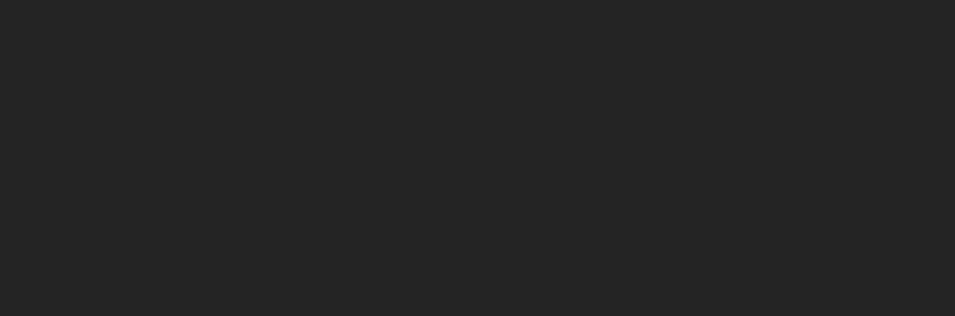
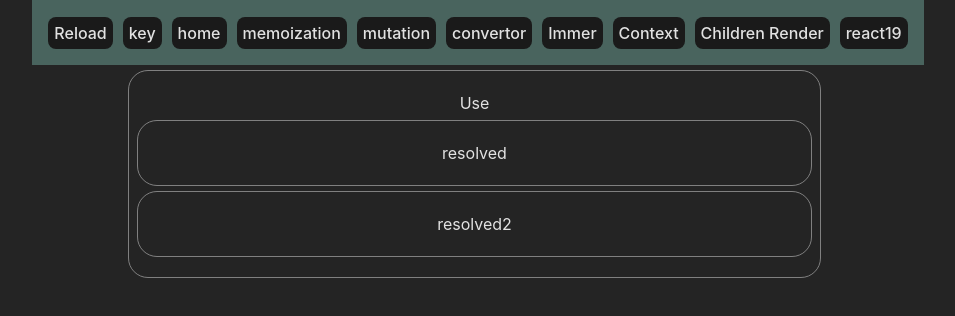
Before and after one commit to Merzaad/learning_react, a React (Vite) app: page /react19 in a window 1280 px wide. Before the commit this address had no page. Shown: the top 316 px of the page, without its empty margins (162-1117 px from the left). Built offline with nearby package versions, Linux system fonts and the light colour scheme.

Commit message:
use hook

```diff
--- a/src/App.tsx
+++ b/src/App.tsx
@@ -13,6 +13,7 @@
 import Immer from './pages/Immer'
 import Context from './pages/Context'
 import ChildrenRender from './pages/ChildrenRender'
+import React19 from './pages/react19'
 
 function App() {
   const [update, setUpdate] = React.useState(false)
@@ -39,6 +40,7 @@
             <Route path="/immer" element={<Immer />} />
             <Route path="/context" element={<Context />} />
             <Route path="/childrenRender" element={<ChildrenRender />} />
+            <Route path="/react19" element={<React19 />} />
           </Route>
         </Routes>
       </BrowserRouter>
--- a/src/components/Box/index.css
+++ b/src/components/Box/index.css
@@ -8,6 +8,7 @@
   border-radius: 20px;
   padding: 20px 5px;
   width: 99%;
+
 }
 .box .btns {
   display: flex;
--- a/src/components/Layout/index.tsx
+++ b/src/components/Layout/index.tsx
@@ -12,7 +12,7 @@
         style={{
           backdropFilter: 'blur(4px)',
           backgroundColor: `${themeColor}50`,
-          padding: '1rem'
+          padding: '1rem',
         }}
       >
         <ul>
@@ -32,7 +32,7 @@
             <Button onClick={() => navigate('/mutation')}>mutation</Button>
           </li>
           <li>
-            <Button onClick={() => navigate('/x')}>convertor</Button>
+            <Button onClick={() => navigate('/convertor')}>convertor</Button>
           </li>
           <li>
             <Button onClick={() => navigate('/immer')}>Immer</Button>
@@ -42,6 +42,9 @@
           </li>
           <li>
             <Button onClick={() => navigate('/childrenRender')}>Children Render</Button>
+          </li>
+          <li>
+            <Button onClick={() => navigate('/react19')}>react19</Button>
           </li>
         </ul>
       </nav>
--- /dev/null
+++ b/src/pages/react19/Use.tsx
@@ -0,0 +1,27 @@
+import React from 'react'
+import Box from '../../components/Box'
+
+const resolvePromise = new Promise<string>((resolve) => setTimeout(() => resolve('resolved'), 1000))
+const resolvePromise2 = new Promise<string>((resolve) =>
+  setTimeout(() => resolve('resolved2'), 2000)
+)
+
+/* const rejectPromise = new Promise<string>((resolve, reject) =>
+  setTimeout(() => reject(new Error('reject')), 5000)
+) */
+
+export default function Use() {
+  const result = React.use(resolvePromise)
+  const result2 = React.use(resolvePromise2)
+
+  /* const error = React.use(rejectPromise) */
+  return (
+    <>
+
+      <Box>{result}</Box>
+      <Box>{result2}</Box>
+
+      {/*  <Box>{error}</Box> */}
+    </>
+  )
+}
--- /dev/null
+++ b/src/pages/react19/index.css
@@ -0,0 +1,7 @@
+.React19 {
+  display: grid;
+  gap: 1rem;
+  max-width: 700px;
+  margin: auto;
+  text-align: center;
+}
--- /dev/null
+++ b/src/pages/react19/index.tsx
@@ -0,0 +1,19 @@
+import * as React from 'react'
+import './index.css'
+import Box from '../../components/Box'
+import Use from './Use'
+
+const React19 = () => {
+  return (
+    <div className="React19">
+      <Box>
+        Use
+        <br />
+        <React.Suspense fallback={<>Fallback...</>}>
+          <Use />
+        </React.Suspense>
+      </Box>
+    </div>
+  )
+}
+export default React19
```
